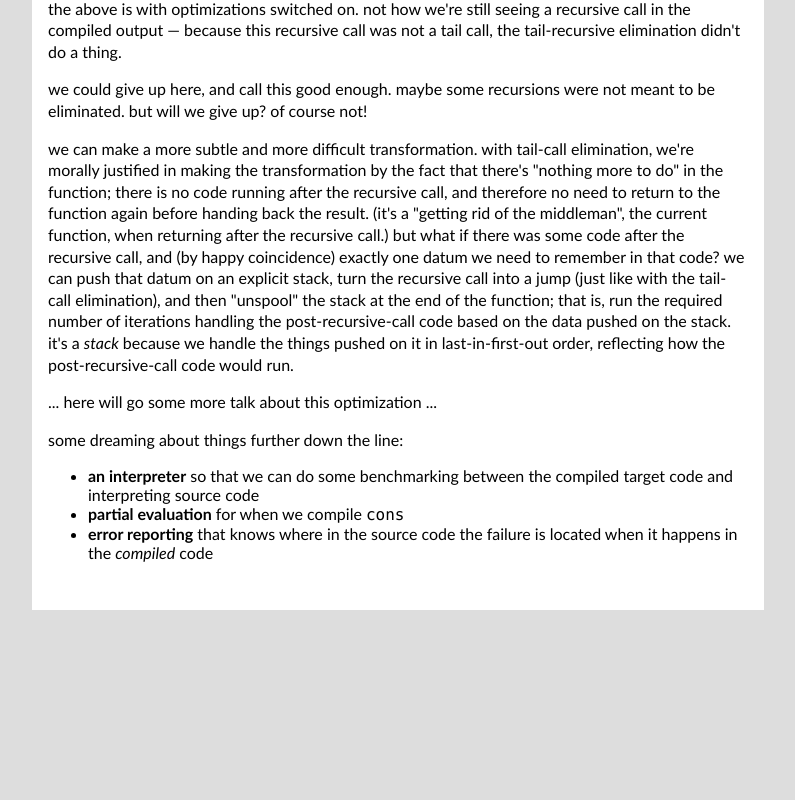
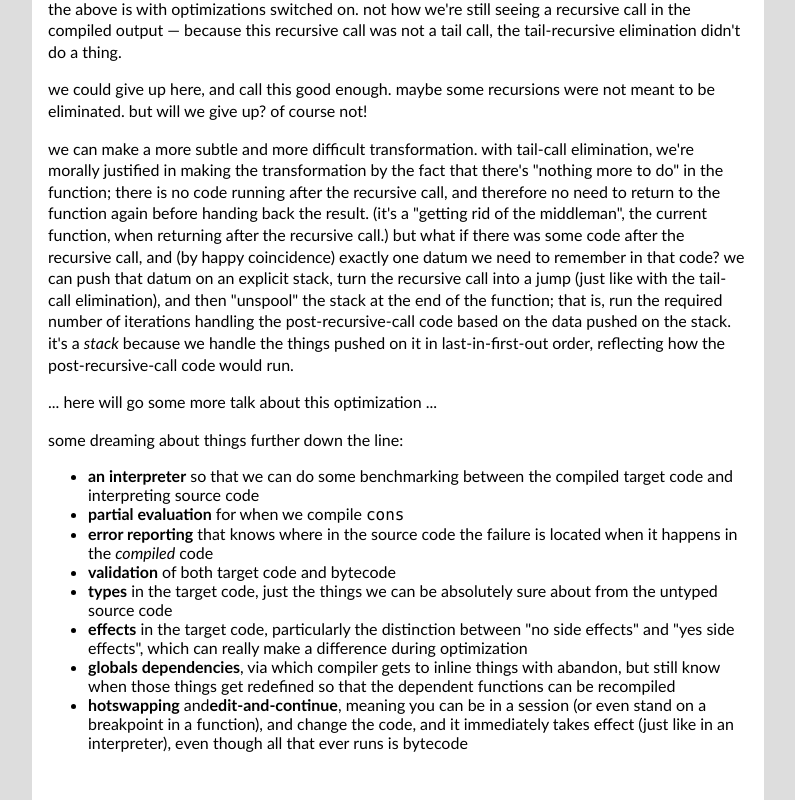
Before and after one commit to masak/syntax-driven, a React (Create React App) app: page / in a window 1280 px wide. Shown: the part 4321-5121 px from the top of the page, without its empty margins (242-1037 px from the left). Before the commit the page ends 4931 px from the top, so only its background shows below. Built offline with nearby package versions, Linux system fonts and the light colour scheme.

Commit message:
Add more lofty plans

```diff
--- a/src/App.js
+++ b/src/App.js
@@ -409,6 +409,35 @@ const App = (props) => (
             source code the failure is located when it happens in the
             { " " } <em>compiled</em> code
         </li>
+
+        <li>
+            <strong>validation</strong> of both target code and bytecode
+        </li>
+
+        <li>
+            <strong>types</strong> in the target code, just the things
+            we can be absolutely sure about from the untyped source code
+        </li>
+
+        <li>
+            <strong>effects</strong> in the target code, particularly the
+            distinction between "no side effects" and "yes side effects",
+            which can really make a difference during optimization
+        </li>
+
+        <li>
+            <strong>globals dependencies</strong>, via which compiler gets
+            to inline things with abandon, but still know when those things
+            get redefined so that the dependent functions can be recompiled
+        </li>
+
+        <li>
+            <strong>hotswapping</strong> and
+            <strong>edit-and-continue</strong>, meaning you can be in a
+            session (or even stand on a breakpoint in a function), and
+            change the code, and it immediately takes effect (just like
+            in an interpreter), even though all that ever runs is bytecode
+        </li>
     </ul>
   </main>
 );
```
